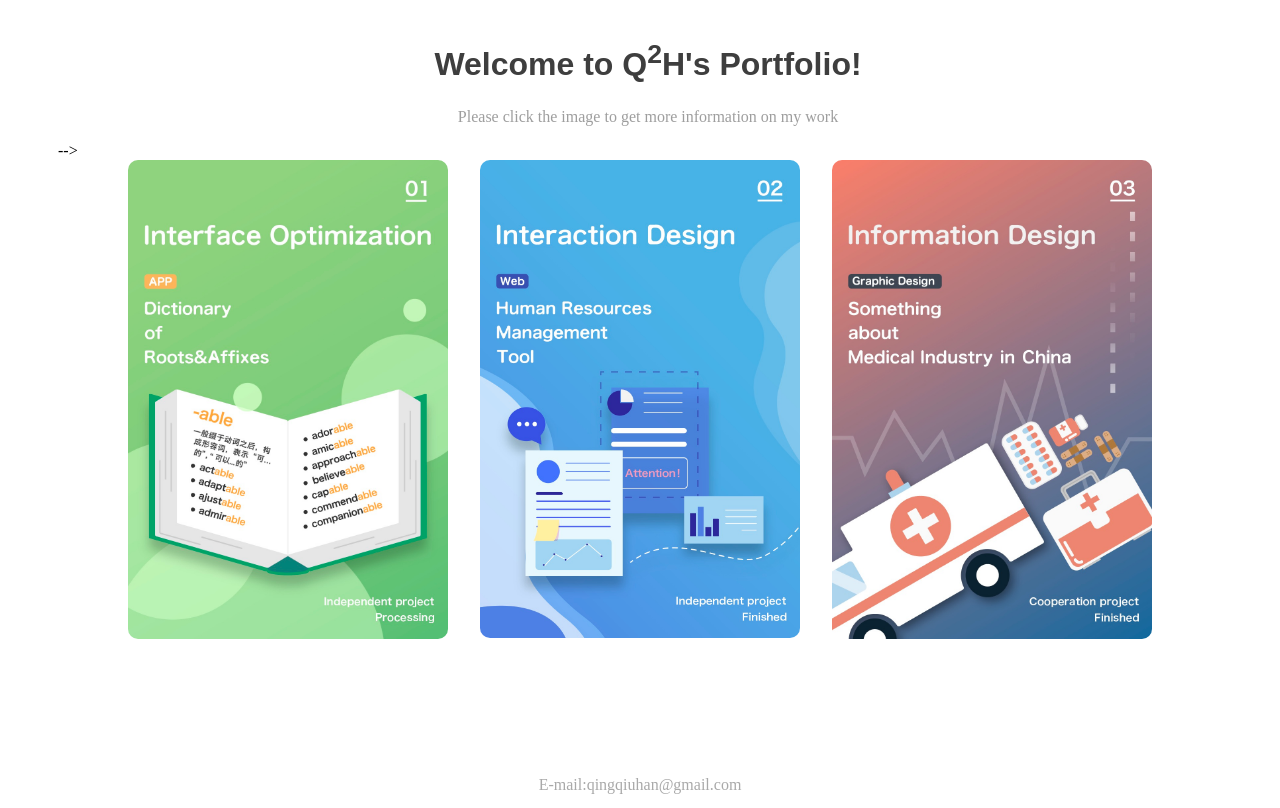
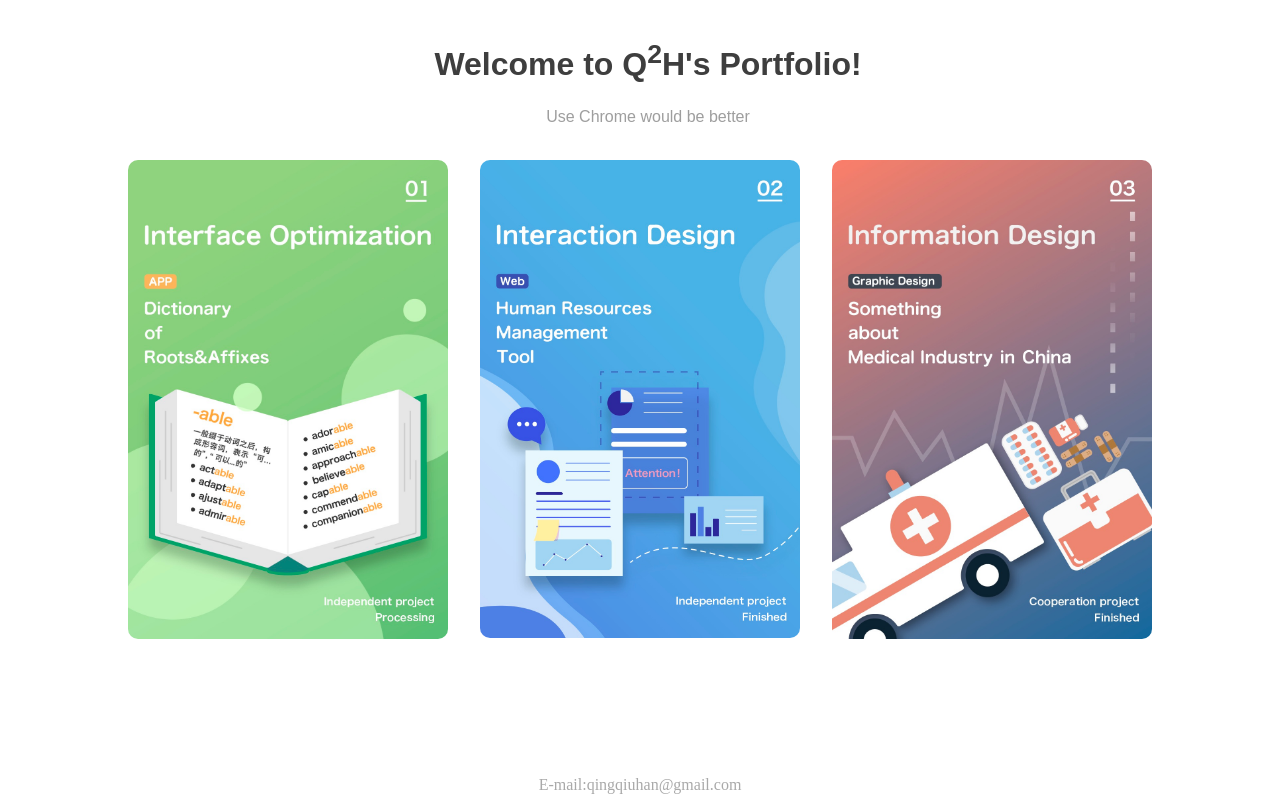
Before and after one commit to qingqiuhan/qingqiuhan.github.io, a plain HTML site: page index.html in a window 1280 px wide. Drawn offline with Linux system fonts and the light colour scheme.

Commit message:
Update index.html

```diff
--- a/index.html
+++ b/index.html
@@ -168,9 +168,9 @@
             top:5px;
             margin-bottom: 30px;">
             Welcome to Q<sup>2</sup>H's Portfolio!</h1>
-            <p style="color: rgba(62, 62, 62, 0.5);
+            <!--<p style="color: rgba(62, 62, 62, 0.5);
             font-size: 16px;
-            <!--font-family: Arial, Helvetica, sans-serif;text-align: center;">Please click the image to get more information on my work</p>-->
+            font-family: Arial, Helvetica, sans-serif;text-align: center;">Please click the image to get more information on my work</p>-->
              <p style="color: rgba(62, 62, 62, 0.5);
              font-size: 16px;
              font-family: Arial, Helvetica, sans-serif;text-align: center;">Use Chrome would be better</p>
```
